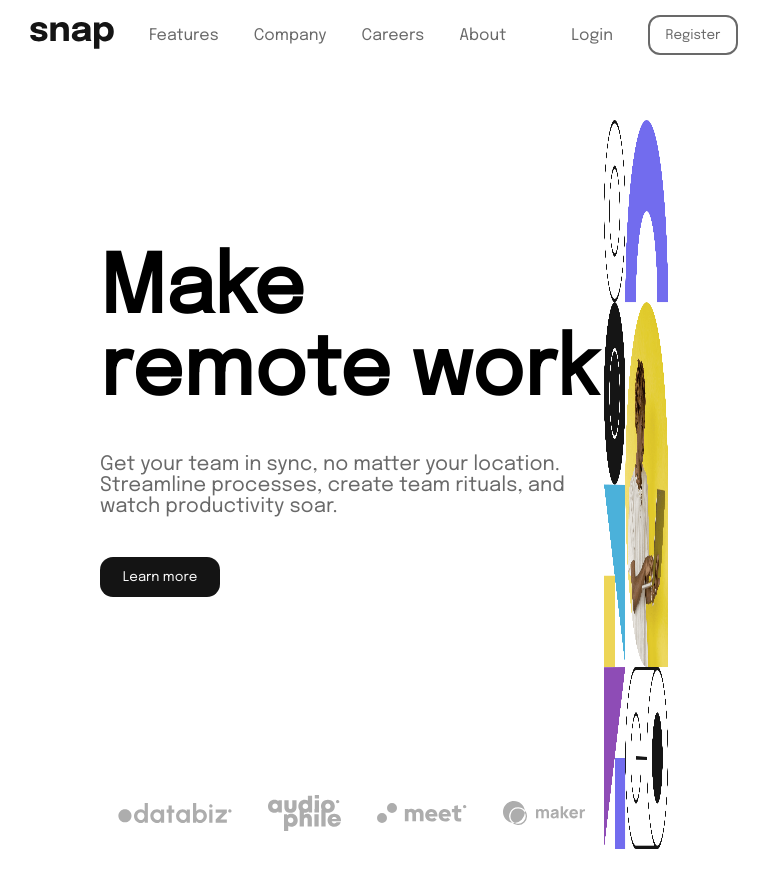
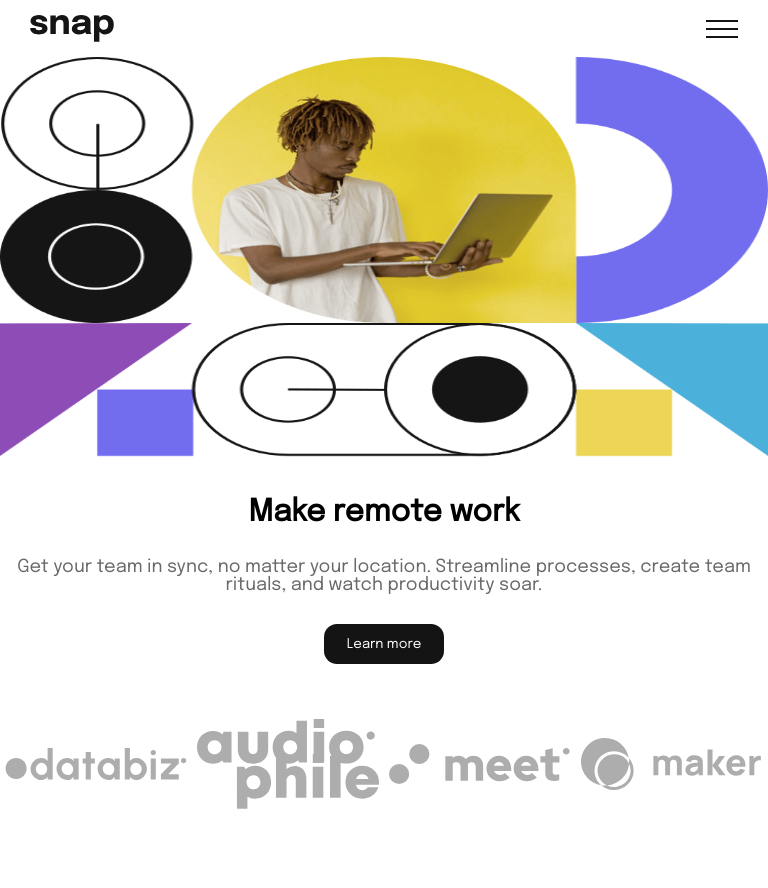
Before and after one commit to oasaintjude/intro-section-with-dropdown-navigation, a plain HTML site: page index.html in a window 768 px wide. Drawn offline with Linux system fonts and the light colour scheme.

Commit message:
responsiveness for other device-types was added. so this site is fully responsive but wait, menu icon for mobile/tablet devices isn't active yet. will be fixed as soon as it can.

```diff
--- a/style.css
+++ b/style.css
@@ -111,6 +111,60 @@ nav button:hover {
 
 
 /* RESPONSIVE */
+@media screen and (min-width: 641px) and (max-width: 1000px){
+    nav {
+        display: flex;
+        align-items: center;
+        justify-content: space-between;
+        margin: 0 30px;
+        padding: 15px 0;
+    }
+    nav ul {
+        display: none;
+    }
+    #menu-icon {
+        display: block;
+    }
+
+    /* HERO SECTION */
+    #hero-section {
+        display: flex;
+        flex-direction: column-reverse;
+        margin: 0;
+        padding: 0;
+    }
+    .hero-image {
+        background-image: url("images/image-hero-mobile.png");
+        height: 50vh;
+        width: 100%;
+    }
+    .make-remote {
+        font-family: 'Epilogue', sans-serif;
+        padding-top: 40px;
+        text-align: center;
+    }
+    .make-remote h1 {
+        font-size: 30px;
+        padding-bottom: 30px;
+        font-weight: 750;
+        width: 100%;
+    }
+    .make-remote p {
+        font-size: 18px;
+        color: var(--Medium-Gray);
+        width: 100%;
+        padding-bottom: 30px;
+    }
+    .clients {
+        padding-top: 50px;
+        padding-bottom: 90px;
+    }
+    .clients img {
+        padding: 5px;
+        width: 25%;
+    }
+
+}
 @media screen and (max-width: 640px) {
     nav {
         display: flex;
@@ -163,4 +217,5 @@ nav button:hover {
         padding: 5px;
         width: 25%;
     }
+
 }
```
